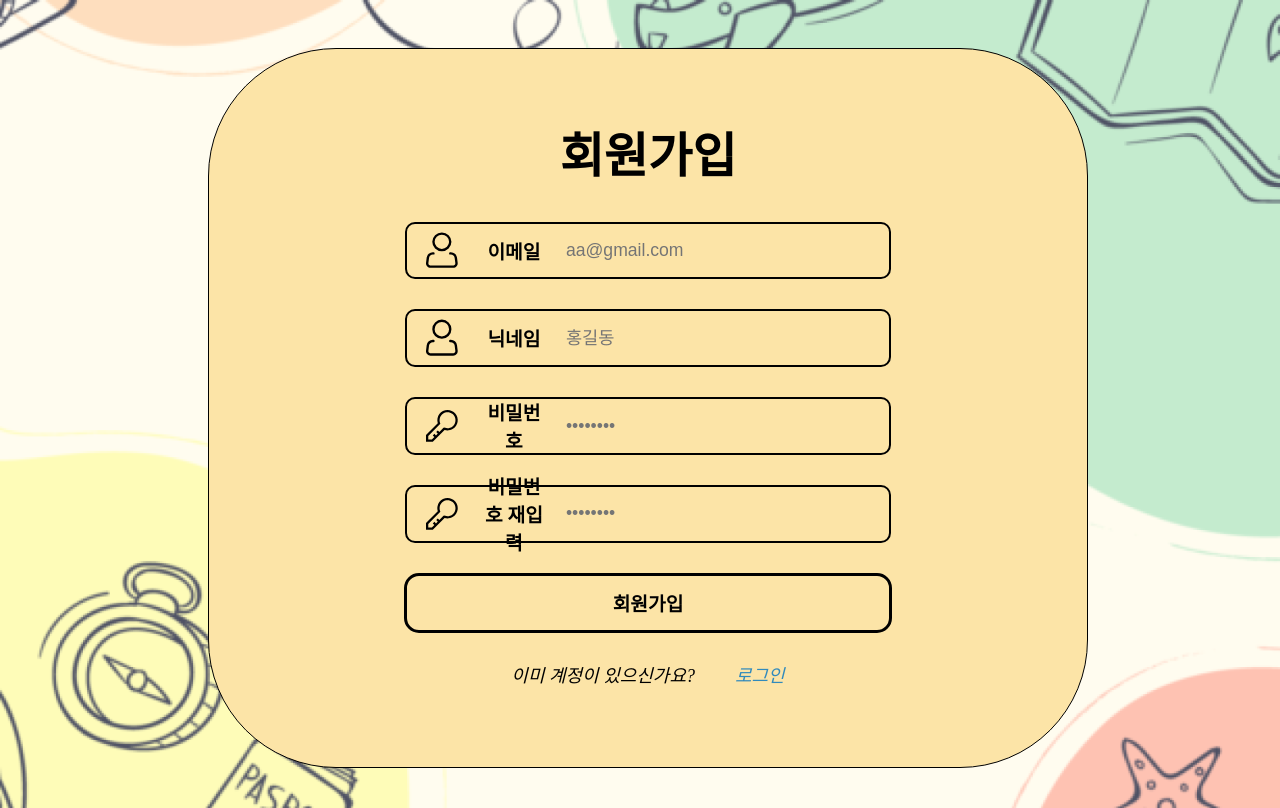
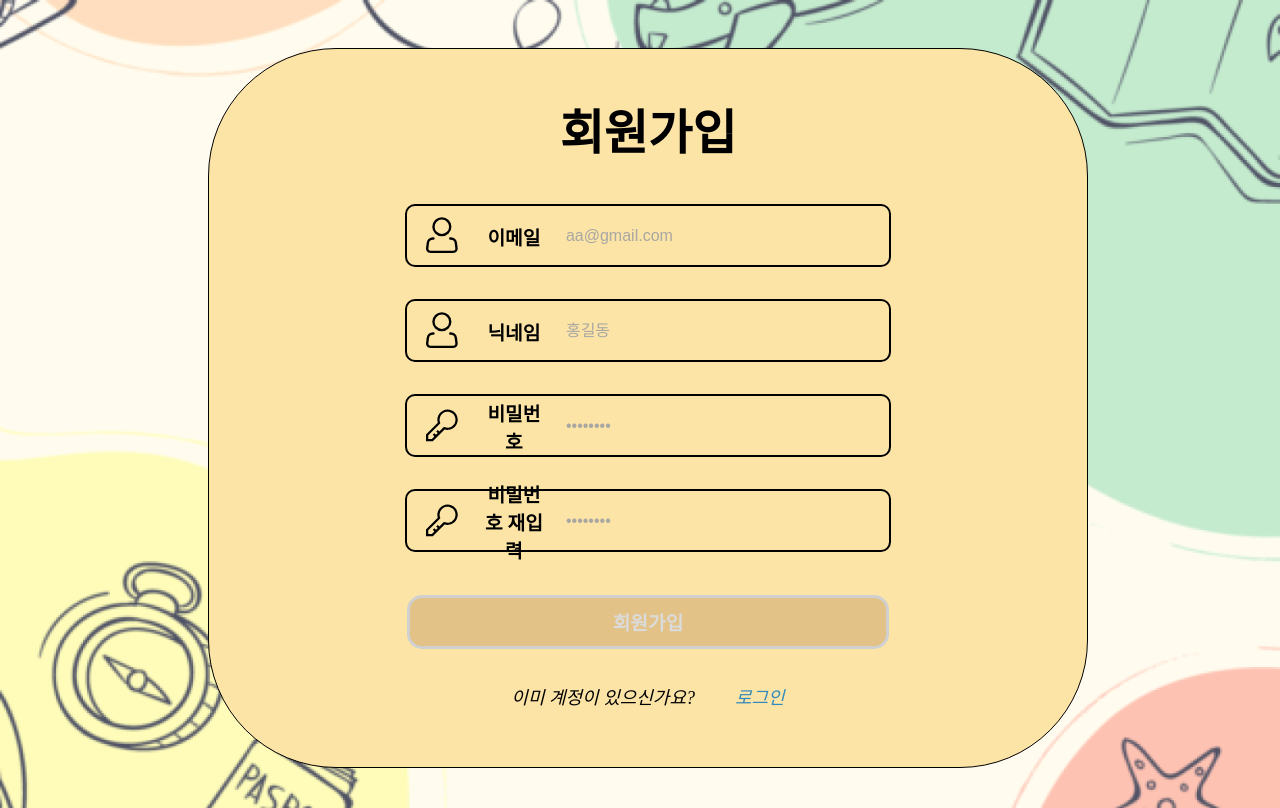
Before and after one commit to TUK-2023-Project/frontend, a React (Create React App) app: page /signup in a window 1280 px wide. Built offline with nearby package versions, Linux system fonts and the light colour scheme.

Commit message:
feat: 회원가입, 로그인 유효성 체크

```diff
--- a/src/components/CommonButton.scss
+++ b/src/components/CommonButton.scss
@@ -1,9 +1,14 @@
+$yellowbutton: #fad795; //공통 버튼 색
+
 .CommonBtn {
   width: 11rem;
   height: 4.4rem;
   border-radius: 1.5rem;
-  background: #fad795;
+  background: $yellowbutton;
   font-size: 1.5rem;
   font-weight: 900;
   border: 1.8px solid black;
+  &:hover {
+    background: darken($yellowbutton, 10%);
+  }
 }
--- a/src/components/FormBox.scss
+++ b/src/components/FormBox.scss
@@ -1,7 +1,10 @@
 .FormBox {
   width: 100%;
-  height: 10%;
+  height: 11%;
   margin-bottom: 1rem;
+  display: flex;
+  flex-direction: column;
+  justify-content: center;
 
   .Form {
     width: 55%;
@@ -11,6 +14,7 @@
     margin: 0 auto;
     display: flex;
     flex-direction: row;
+    margin-bottom: 7px;
 
     .FormIcon {
       width: 15%;
@@ -32,6 +36,7 @@
         font-size: 1.2rem;
         font-weight: bold;
         margin-right: 15px;
+        margin-top: 3px;
       }
       input {
         width: 85%;
@@ -40,7 +45,18 @@
         background-color: transparent;
         outline-style: none;
         font-size: 1.1rem;
+        &::placeholder {
+          color: #a3a3a3ed;
+          font-size: 1rem;
+        }
       }
     }
   }
+
+  .FormCondition {
+    font-size: 0.8rem;
+    width: 55%;
+    margin: 0 auto;
+    color: rgb(234, 95, 8);
+  }
 }
--- a/src/components/FormBox.tsx
+++ b/src/components/FormBox.tsx
@@ -1,4 +1,4 @@
-import React from "react";
+import React, { useState } from "react";
 import "./FormBox.scss";
 
 interface FormBoxProps {
@@ -6,9 +6,28 @@ interface FormBoxProps {
   text: string;
   type: string;
   placeholder: string;
+  condition: string;
+  onChange?: any;
+  data: string;
+  valid: boolean;
 }
 
-function FormBox({ icon, text, type, placeholder }: FormBoxProps) {
+function FormBox({
+  icon,
+  text,
+  type,
+  placeholder,
+  condition,
+  onChange = () => {},
+  data,
+  valid,
+}: FormBoxProps) {
+  const [value, setValue] = useState<string>(data);
+
+  const handleDataChange = (e: any) => {
+    setValue(e.target.value);
+    onChange({ target: { name: placeholder, value: e.target.value } });
+  };
   return (
     <div className="FormBox">
       <div className="Form">
@@ -17,9 +36,17 @@ function FormBox({ icon, text, type, placeholder }: FormBoxProps) {
         </div>
         <div className="FormInput">
           <div className="FormInfo">{text}</div>
-          <input type={type} id="email" placeholder={placeholder} />
+          <input
+            type={type}
+            placeholder={placeholder}
+            value={value}
+            onChange={handleDataChange}
+          />
         </div>
       </div>
+      {!valid && data.length > 0 && (
+        <div className="FormCondition">{condition}</div>
+      )}
     </div>
   );
 }
--- a/src/components/FormButton.scss
+++ b/src/components/FormButton.scss
@@ -2,10 +2,12 @@
   width: 100%;
   height: 10%;
   margin-bottom: 1rem;
+  margin-top: 1rem;
 
   .FormButton {
     width: 55%;
     border: 3px solid black;
+    background-color: #f0c36f;
     margin: 0 auto;
     height: 75%;
     display: flex;
@@ -14,5 +16,25 @@
     border-radius: 15px;
     font-size: 1.2rem;
     font-weight: bold;
+    cursor: pointer;
+    &:hover {
+      background-color: #f0c36f;
+      color: rgb(243, 243, 243);
+      border: 3px solid #e7d0a5;
+    }
+    &:disabled {
+      border: 3px solid rgb(208, 208, 208);
+      color: rgb(220, 219, 219);
+      background-color: #e2c287;
+    }
+  }
+  a {
+    text-decoration: none;
+    &:focus,
+    &:visited,
+    &:link,
+    &:active {
+      text-decoration: none;
+    }
   }
 }
--- a/src/components/FormButton.tsx
+++ b/src/components/FormButton.tsx
@@ -1,14 +1,21 @@
 import React from "react";
+import { Link } from "react-router-dom";
 import "./FormButton.scss";
 
 interface FormButtonProps {
   text: string;
+  allow: boolean;
+  url: string;
 }
 
-function FormButton({ text }: FormButtonProps) {
+function FormButton({ text, allow, url }: FormButtonProps) {
   return (
     <div className="FormButtonWrap">
-      <div className="FormButton">{text}</div>
+      <Link to={url}>
+        <button disabled={allow} className="FormButton">
+          {text}
+        </button>
+      </Link>
     </div>
   );
 }
--- a/src/pages/SignInPage.tsx
+++ b/src/pages/SignInPage.tsx
@@ -1,10 +1,52 @@
 import FormBox from "components/FormBox";
 import FormButton from "components/FormButton";
-import React from "react";
+import React, { useState, useEffect } from "react";
 import { Link } from "react-router-dom";
 import "./SignPage.scss";
 
 function SignInPage() {
+  const [email, setEmail] = useState<string>("");
+  const [password, setPassword] = useState<string>("");
+
+  const [emailValid, setEmailValid] = useState<boolean>(false);
+  const [passwordValid, setPasswordValid] = useState<boolean>(false);
+  const [notAllow, setNotAllow] = useState<boolean>(true);
+
+  // 정규 표현식
+  const emailRegex =
+    // eslint-disable-next-line no-useless-escape
+    /^(([^<>()\[\].,;:\s@"]+(\.[^<>()\[\].,;:\s@"]+)*)|(".+"))@(([^<>()[\].,;:\s@"]+\.)+[^<>()[\].,;:\s@"]{2,})$/i;
+  const passwordRegex =
+    /^(?=.*[a-zA-z])(?=.*[0-9])(?=.*[$`~!@$!%*#^?&\\(\\)\-_=+])(?!.*[^a-zA-z0-9$`~!@$!%*#^?&\\(\\)\-_=+]).{8,20}$/;
+
+  // 이메일 유효성 체크
+  const handleEmail = (e: React.ChangeEvent<HTMLInputElement>) => {
+    setEmail(e.target.value);
+    if (emailRegex.test(email)) {
+      setEmailValid(true);
+    } else {
+      setEmailValid(false);
+    }
+  };
+
+  // 비밀번호 유효성 체크
+  const handlePassword = (e: React.ChangeEvent<HTMLInputElement>) => {
+    setPassword(e.target.value);
+    if (passwordRegex.test(password)) {
+      setPasswordValid(true);
+    } else {
+      setPasswordValid(false);
+    }
+  };
+
+  // 조건 다 충족되면 회원가입 버튼 활성화
+  useEffect(() => {
+    if (emailValid && passwordValid) {
+      setNotAllow(false);
+      return;
+    }
+    setNotAllow(true);
+  }, [emailValid, passwordValid]);
   return (
     <div className="FormWrap">
       <div className="Title">로그인</div>
@@ -13,14 +55,22 @@ function SignInPage() {
         text="이메일"
         type="text"
         placeholder="aa@gmail.com"
+        condition="올바른 이메일을 입력해주세요."
+        onChange={handleEmail}
+        data={email}
+        valid={emailValid}
       />
       <FormBox
         icon="images/password.svg"
         text="비밀번호"
         type="password"
         placeholder="••••••••"
+        condition="영문, 숫자, 특수문자 포함 8자 이상 입력해주세요."
+        onChange={handlePassword}
+        data={password}
+        valid={passwordValid}
       />
-      <FormButton text="로그인" />
+      <FormButton text="로그인" allow={notAllow} url="/main" />
       <div className="Move">
         <span>계정이 없으신가요?</span>
         <Link to="/signup">회원가입</Link>
--- a/src/pages/SignPage.scss
+++ b/src/pages/SignPage.scss
@@ -1,3 +1,5 @@
+$moveBlue: #318abc; //회원가입, 로그인 페이지 이동 버튼
+
 .FormWrap {
   box-sizing: border-box;
 
@@ -41,14 +43,16 @@
   }
 
   a {
-    color: #318abc;
+    color: $moveBlue;
     text-decoration: none;
     &:focus,
-    &:hover,
     &:visited,
     &:link,
     &:active {
       text-decoration: none;
     }
+    &:hover {
+      color: #0939ca;
+    }
   }
 }
--- a/src/pages/SignUpPage.tsx
+++ b/src/pages/SignUpPage.tsx
@@ -1,10 +1,75 @@
 import FormBox from "components/FormBox";
 import FormButton from "components/FormButton";
-import React from "react";
+import React, { useEffect, useState } from "react";
 import { Link } from "react-router-dom";
 import "./SignPage.scss";
 
 function SignUpPage() {
+  const [email, setEmail] = useState<string>("");
+  const [nickname, setNickname] = useState<string>("");
+  const [password, setPassword] = useState<string>("");
+  const [passwordConfrim, setPasswordConfirm] = useState<string>("");
+
+  const [emailValid, setEmailValid] = useState<boolean>(false);
+  const [nicknameValid, setNickNameValid] = useState<boolean>(false);
+  const [passwordValid, setPasswordValid] = useState<boolean>(false);
+  const [passwordConfirmValid, setPasswordConfirmValid] =
+    useState<boolean>(false);
+  const [notAllow, setNotAllow] = useState<boolean>(true);
+
+  // 정규 표현식
+  const emailRegex =
+    // eslint-disable-next-line no-useless-escape
+    /^(([^<>()\[\].,;:\s@"]+(\.[^<>()\[\].,;:\s@"]+)*)|(".+"))@(([^<>()[\].,;:\s@"]+\.)+[^<>()[\].,;:\s@"]{2,})$/i;
+  const passwordRegex =
+    /^(?=.*[a-zA-z])(?=.*[0-9])(?=.*[$`~!@$!%*#^?&\\(\\)\-_=+])(?!.*[^a-zA-z0-9$`~!@$!%*#^?&\\(\\)\-_=+]).{8,20}$/;
+
+  // 이메일 유효성 체크
+  const handleEmail = (e: React.ChangeEvent<HTMLInputElement>) => {
+    setEmail(e.target.value);
+    if (emailRegex.test(email)) {
+      setEmailValid(true);
+    } else {
+      setEmailValid(false);
+    }
+  };
+  // 닉네임 유효성 체크
+  const handleNickname = (e: React.ChangeEvent<HTMLInputElement>) => {
+    setNickname(e.target.value);
+    if (nickname.length > 0 && nickname.length < 9) {
+      setNickNameValid(true);
+    } else {
+      setNickNameValid(false);
+    }
+  };
+  // 비밀번호 유효성 체크
+  const handlePassword = (e: React.ChangeEvent<HTMLInputElement>) => {
+    setPassword(e.target.value);
+    if (passwordRegex.test(password)) {
+      setPasswordValid(true);
+    } else {
+      setPasswordValid(false);
+    }
+  };
+  // 비밀번호 재확인 유효성 체크
+  const handlePasswordConfirm = (e: React.ChangeEvent<HTMLInputElement>) => {
+    setPasswordConfirm(e.target.value);
+    if (password === passwordConfrim) {
+      setPasswordConfirmValid(true);
+    } else {
+      setPasswordConfirmValid(false);
+    }
+  };
+
+  // 조건 다 충족되면 회원가입 버튼 활성화
+  useEffect(() => {
+    if (emailValid && nicknameValid && passwordValid && passwordConfirmValid) {
+      setNotAllow(false);
+      return;
+    }
+    setNotAllow(true);
+  }, [emailValid, nicknameValid, passwordValid, passwordConfirmValid]);
+
   return (
     <div className="FormWrap">
       <div className="Title">회원가입</div>
@@ -13,26 +78,42 @@ function SignUpPage() {
         text="이메일"
         type="text"
         placeholder="aa@gmail.com"
+        condition="올바른 이메일을 입력해주세요."
+        onChange={handleEmail}
+        data={email}
+        valid={emailValid}
       />
       <FormBox
         icon="images/user.svg"
         text="닉네임"
         type="text"
         placeholder="홍길동"
+        condition="8글자 이하로 입력해주세요."
+        onChange={handleNickname}
+        data={nickname}
+        valid={nicknameValid}
       />
       <FormBox
         icon="images/password.svg"
         text="비밀번호"
         type="password"
         placeholder="••••••••"
+        condition="영문, 숫자, 특수문자 포함 8자 이상 입력해주세요."
+        onChange={handlePassword}
+        data={password}
+        valid={passwordValid}
       />
       <FormBox
         icon="images/password.svg"
         text="비밀번호 재입력"
         type="password"
         placeholder="••••••••"
+        condition="입력하신 비밀번호와 일치하지 않습니다."
+        onChange={handlePasswordConfirm}
+        data={passwordConfrim}
+        valid={passwordConfirmValid}
       />
-      <FormButton text="회원가입" />
+      <FormButton text="회원가입" allow={notAllow} url="/signin" />
       <div className="Move">
         <span>이미 계정이 있으신가요?</span>
         <Link to="/signin">로그인</Link>
```
